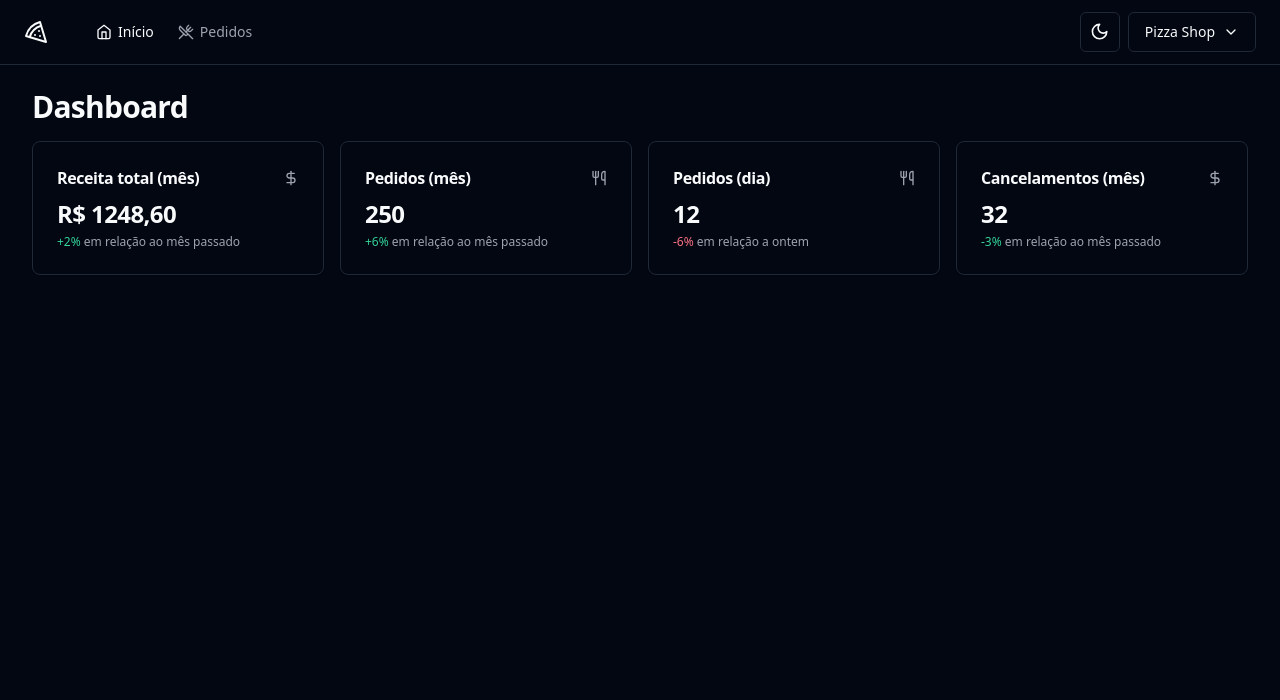
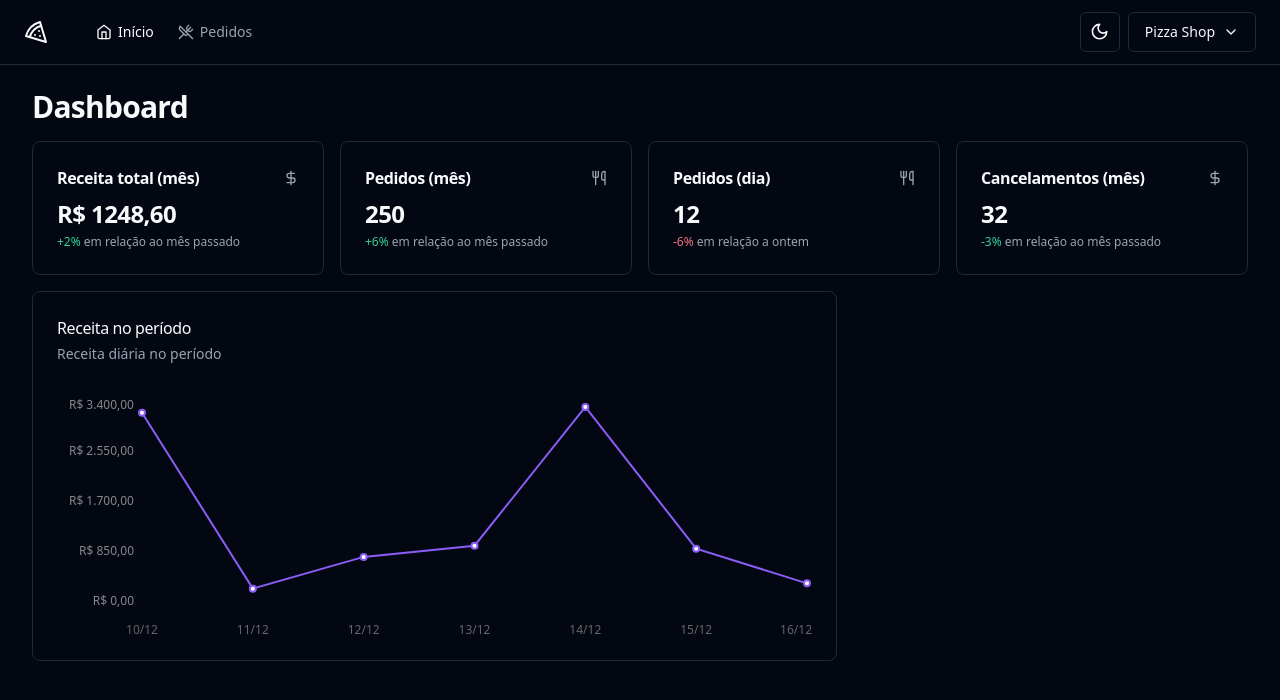
Before and after one commit to LucasDev9645/Projeto_Pizza_Shop, a React (Vite) app: page / in a window 1280 px wide. Shown: the top 700 px of the page. Built offline with nearby package versions, Linux system fonts and the light colour scheme.

Commit message:
Revenue graph for the period

```diff
--- a/package.json
+++ b/package.json
@@ -29,6 +29,7 @@
     "react-helmet-async": "^2.0.4",
     "react-hook-form": "^7.50.1",
     "react-router-dom": "^6.22.1",
+    "recharts": "^2.12.5",
     "separator": "^0.1.0",
     "shadcn-ui": "^0.8.0",
     "sonner": "^1.4.2",
--- a/src/pages/app/dashboard/dashboard.tsx
+++ b/src/pages/app/dashboard/dashboard.tsx
@@ -4,6 +4,7 @@
 import { MonthOrdersAmountCard } from "./month-orders-amount-card";
 import { DayOrdersAmountCard } from "./day-orders-amount-card";
 import { MonthCanceledOrdersAmountCard } from "./month-canceled-orders-amount-card";
+import { RevenueChart } from "./revenue-chart";
 
 export function Dashboard() {
   return (
@@ -17,6 +18,9 @@
           <DayOrdersAmountCard />
           <MonthCanceledOrdersAmountCard />
         </div>
+        <div className="grid grid-cols-9 gap-4">
+          <RevenueChart />
+        </div>
       </div>
     </>
   );
--- /dev/null
+++ b/src/pages/app/dashboard/revenue-chart.tsx
@@ -0,0 +1,89 @@
+import {
+  ResponsiveContainer,
+  LineChart,
+  XAxis,
+  YAxis,
+  CartesianGrid,
+  Line,
+  Tooltip,
+} from "recharts";
+import colors from "tailwindcss/colors";
+
+import {
+  Card,
+  CardContent,
+  CardDescription,
+  CardHeader,
+  CardTitle,
+} from "@/components/ui/card";
+
+const data = [
+  {
+    date: "10/12",
+    revenue: 3200,
+  },
+  {
+    date: "11/12",
+    revenue: 210,
+  },
+  {
+    date: "12/12",
+    revenue: 750,
+  },
+  {
+    date: "13/12",
+    revenue: 940,
+  },
+  {
+    date: "14/12",
+    revenue: 3300,
+  },
+  {
+    date: "15/12",
+    revenue: 890,
+  },
+  {
+    date: "16/12",
+    revenue: 300,
+  },
+];
+
+export function RevenueChart() {
+  return (
+    <Card className="col-span-6">
+      <CardHeader className="flex-row items-center justify-between pb-8">
+        <div className="space-y-1">
+          <CardTitle className="text-base font-medium">
+            Receita no período
+          </CardTitle>
+          <CardDescription>Receita diária no período</CardDescription>
+        </div>
+      </CardHeader>
+      <CardContent>
+        <ResponsiveContainer width="100%" height={240}>
+          <LineChart data={data} style={{ fontSize: 12 }}>
+            <XAxis dataKey="date" axisLine={false} tickLine={false} dy={16} />
+            <YAxis
+              stroke="#888"
+              axisLine={false}
+              tickLine={false}
+              width={80}
+              tickFormatter={(value: number) =>
+                value.toLocaleString("pt-BR", {
+                  style: "currency",
+                  currency: "BRL",
+                })
+              }
+            />
+            <Line
+              type="linear"
+              strokeWidth={2}
+              dataKey="revenue"
+              stroke={colors["violet"]["500"]}
+            />
+          </LineChart>
+        </ResponsiveContainer>
+      </CardContent>
+    </Card>
+  );
+}
```
Also changed, not shown: 1 other file (tests, documents, lock files or other folders).
